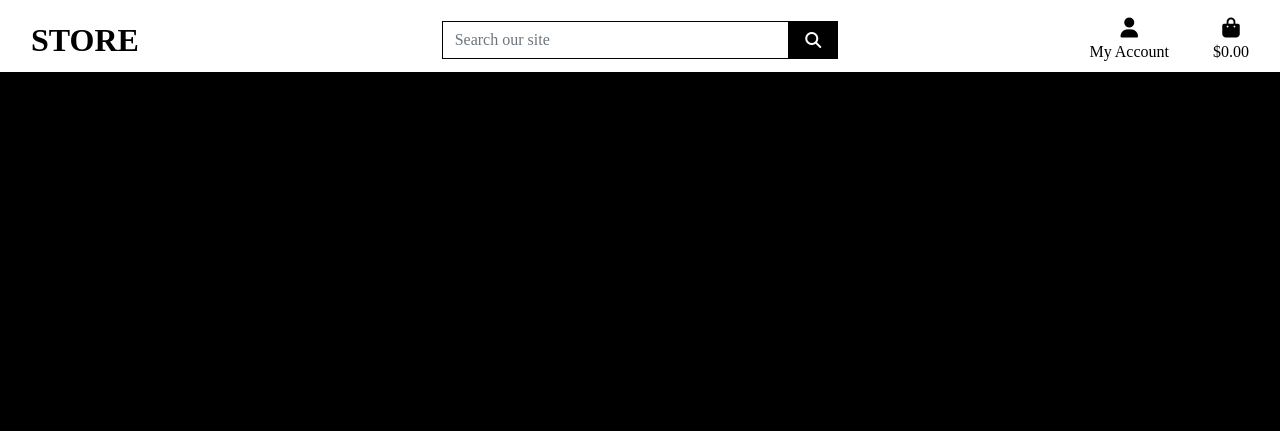
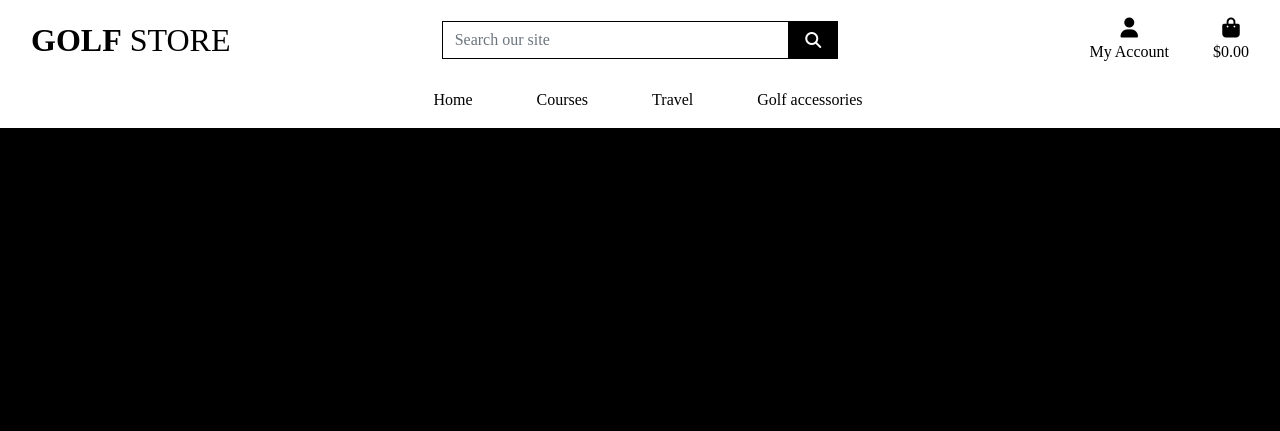
Before and after one commit to mysan91/Storegolf, a Django app: page / in a window 1280 px wide. Shown: the top 431 px of the page. Run offline with Django 3.2, Linux system fonts and the light colour scheme; the visitor is signed in with stand-in values (Sample User, id 1); some libraries are stand-ins or nearby versions.

Commit message:
adding a navbar

```diff
--- a/templates/base.html
+++ b/templates/base.html
@@ -39,7 +39,7 @@
       <div id="topnav" class="row bg-white pt-lg-2 d-none d-lg-flex">
           <div class="col-12 col-lg-4 my-auto py-1 py-lg-0 text-center text-lg-left">
               <a href="{% url 'home' %}" class="nav-link main-logo-link">
-                    <h2 class="logo-font text-black my-0"><strong>Store</strong> </h2>
+                  <h2 class="logo-font text-black my-0"><strong>Golf</strong> store</h2>
               </a>
           </div>
           <div class="col-12 col-lg-4 my-auto py-1 py-lg-0">
@@ -94,6 +94,16 @@
                     </li>
                 </ul>
             </div>
+            <div class="col-12 col-lg-4 my-auto py-1 py-lg-0"></div>
+        </div>
+        <div class="row bg-white">
+            <nav class="navbar navbar-expand-lg navbar-light w-100">
+                <button class="navbar-toggler" type="button" data-toggle="collapse" data-target="#main-nav" aria-controls="main-nav" aria-expanded="false" aria-label="Toggle navigation">
+                    <span class="navbar-toggler-icon"></span>
+                </button>
+                {% include 'includes/mobile-top-header.html' %}
+                {% include 'includes/main-nav.html' %}
+            </nav>
         </div>
     </header>
 
--- /dev/null
+++ b/templates/includes/main-nav.html
@@ -0,0 +1,25 @@
+<!-- navbar menu items -->
+<div class="collapse navbar-collapse" id="main-nav">
+    <ul class="navbar-nav w-auto mx-auto">
+        <li class="nav-item dropdown">
+            <a class="menu-links nav-link text-black mr-5" href="{% url 'home' %}" >
+                Home
+            </a>
+        </li>
+        <li class="nav-item dropdown">
+            <a class="menu-links nav-link text-black mr-5" href="">
+                Courses
+            </a>
+        </li>
+        <li class="nav-item dropdown">
+            <a class="menu-links nav-link text-black mr-5" href="">
+                Travel
+            </a>
+        </li>
+        <li class="nav-item dropdown">
+            <a class="menu-links nav-link text-black mr-5" href="">
+                Golf accessories
+            </a>
+        </li>
+    </ul>
+</div>
--- /dev/null
+++ b/templates/includes/mobile-top-header.html
@@ -0,0 +1,58 @@
+<ul>
+    <li class="list-inline-item">
+      <a class="text-black nav-link d-block d-lg-none" href="#" id="mobile-search" data-toggle="dropdown" aria-haspopup="true" aria-expanded="false">
+          <div class="text-center">
+              <div><i class="fas fa-search fa-lg"></i></div>
+              <p class="my-0">Search</p>
+          </div>
+      </a>
+      <div class="dropdown-menu border-0 w-100 p-3 rounded-0 my-0" aria-labelledby="mobile-search">
+          <form class="form" method="GET" action="">
+              <div class="input-group w-100">
+                  <input class="form-control border border-black rounded-0" type="text" name="q" placeholder="Search our site">
+                  <div class="input-group-append">
+                      <button class="form-control form-control btn btn-black border border-black rounded-0" type="submit">
+                          <span class="icon">
+                              <i class="fas fa-search"></i>
+                          </span>
+                      </button>
+                  </div>
+              </div>
+          </form>
+      </div>
+  </li>
+  <li class="list-inline-item dropdown">
+      <a class="text-black nav-link d-block d-lg-none" href="#" id="user-options" data-toggle="dropdown" aria-haspopup="true" aria-expanded="false">
+          <div class="text-center">
+              <div><i class="fas fa-user fa-lg"></i></div>
+              <p class="my-0">My Account</p>
+          </div>
+      </a>
+      <div class="dropdown-menu border-0" aria-labelledby="user-options">
+          {% if request.user.is_authenticated %}
+              {% if request.user.is_superuser %}
+                  <a href="{% url 'account_logout' %}" class="dropdown-item">Product Management</a>
+              {% endif %}
+              <a href="" class="dropdown-item">My Profile</a>
+              <a href="{% url 'account_logout' %}" class="dropdown-item">Logout</a>
+          {% else %}
+              <a href="{% url 'account_signup' %}" class="dropdown-item">Register</a>
+              <a href="{% url 'account_login' %}" class="dropdown-item">Login</a>
+          {% endif %}
+      </div>
+  </li>
+  <li class="list-inline-item">
+      <a class="{% if grand_total %}text-primary font-weight-bold{% else %}text-black{% endif %} nav-link d-block d-lg-none" href="">
+          <div class="text-center">
+              <div><i class="fas fa-shopping-bag fa-lg"></i></div>
+              <p class="my-0">
+                  {% if grand_total %}
+                      ${{ grand_total|floatformat:2 }}
+                  {% else %}
+                      $0.00
+                  {% endif %}
+              </p>
+          </div>
+      </a>
+    </li>
+  </ul>
```
Lines whose indentation alone changed are shown as unchanged.
